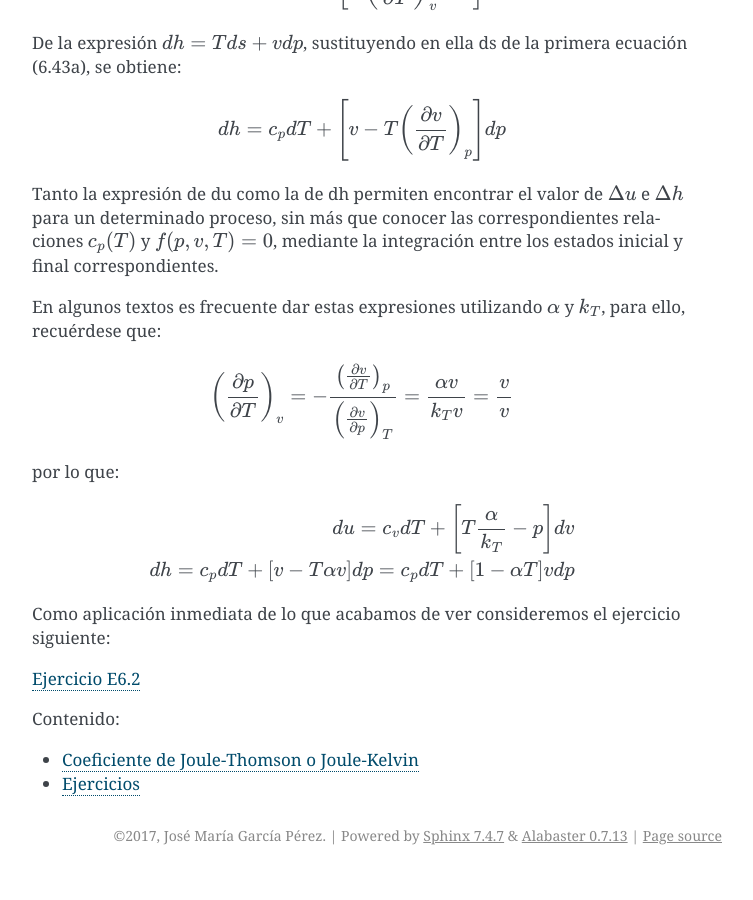
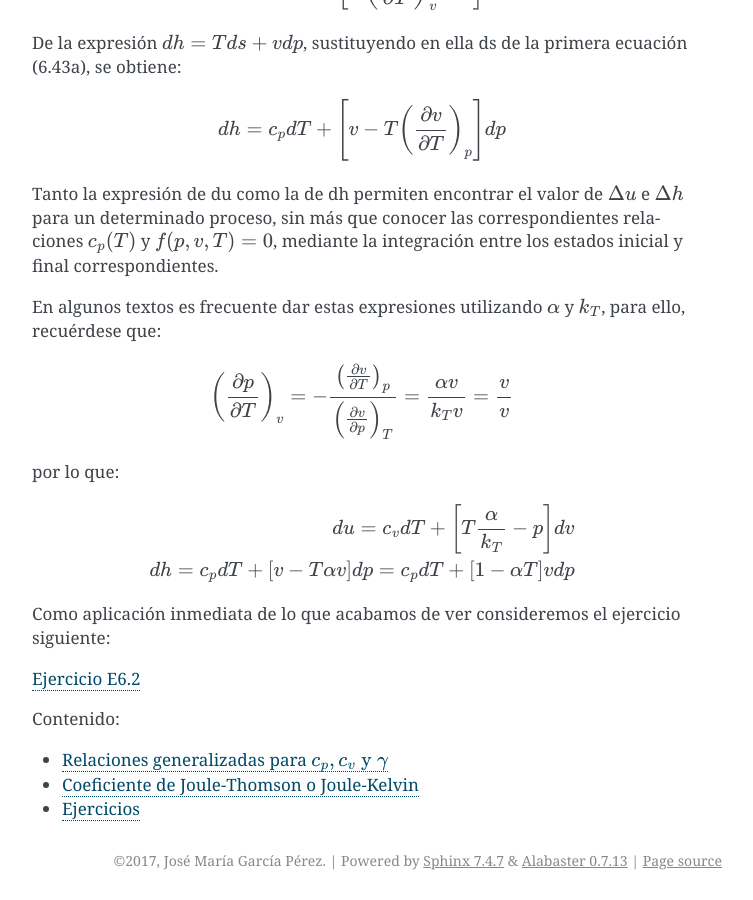
Before and after one commit to mantielero/termodinamica, a Sphinx documentation site: the page built from source/rtg.rst, in a window 1280 px wide and 900 px high, scrolled down 12674 px. Shown: the whole window, without its empty margins (388-1141 px from the left). Built offline with Sphinx 7.4.7, drawn with Linux system fonts in a browser that asks for light colours; before the commit the page ends 13549 px from its top, so only the background shows below that.

Commit message:
Update rtg.rst

```diff
--- a/source/rtg.rst
+++ b/source/rtg.rst
@@ -576,5 +576,6 @@ Como aplicación inmediata de lo que acabamos de ver consideremos el ejercicio s
    :maxdepth: 1
    :caption: Contenido:
 
+   rtg_cp_cv_gamma
    rtg_JT_JK
    rtg_ejercicios
```
